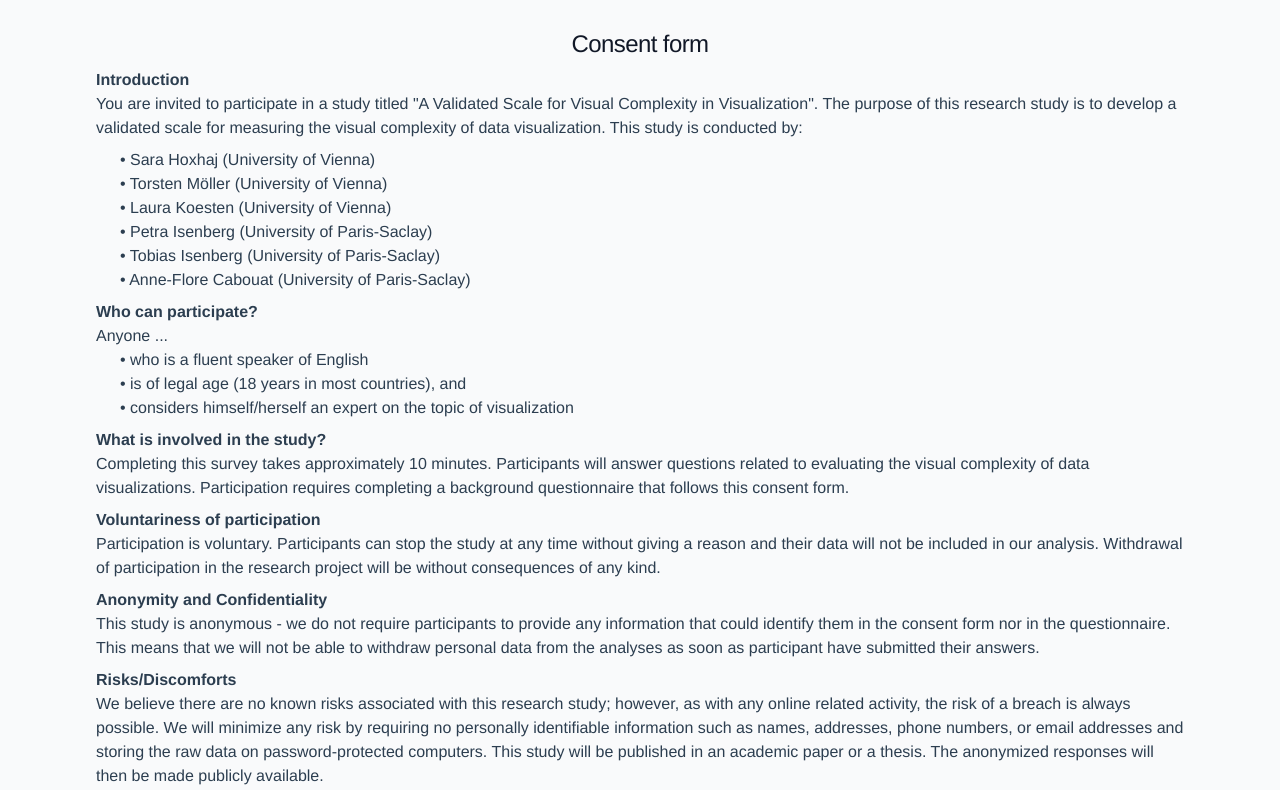
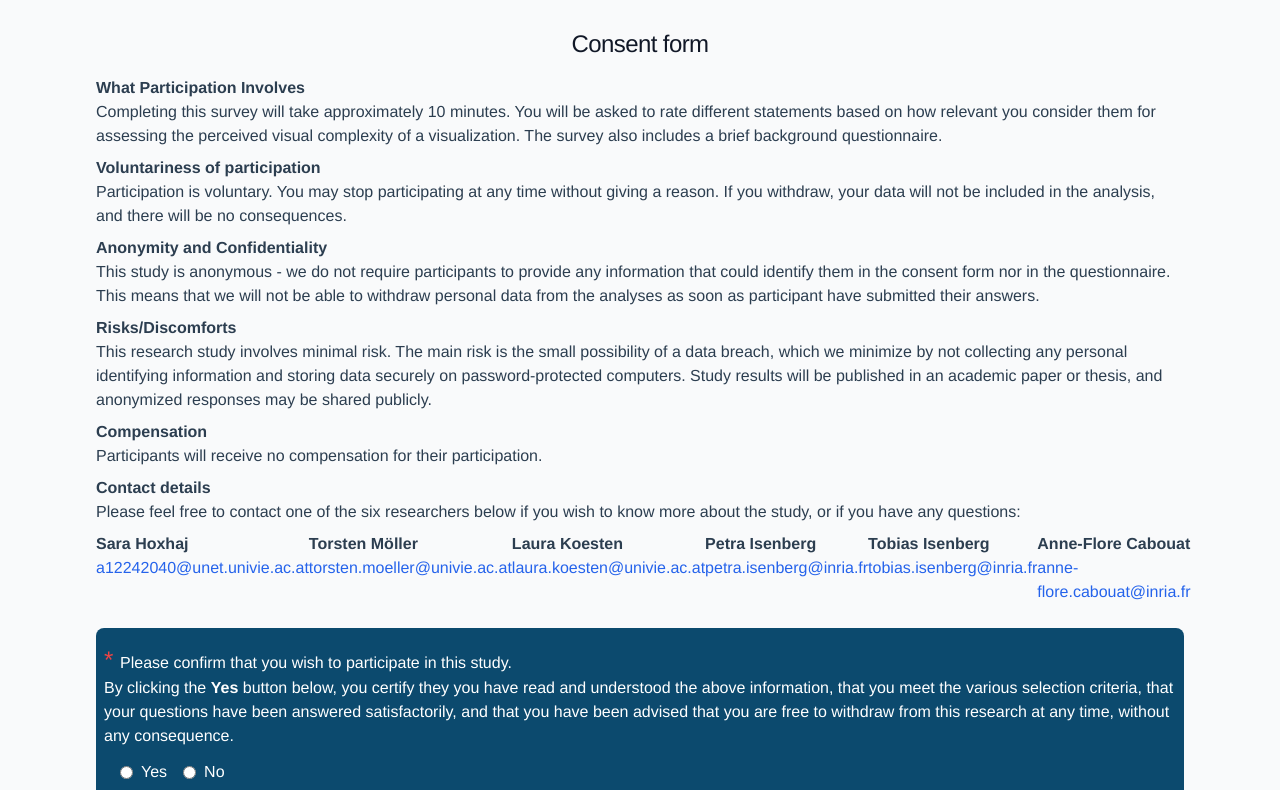
Before and after one commit to sarahoxhaj/cognitiveInterviews, a Vue app: page /ConsentForm in a window 1280 px wide. Shown: the top 790 px of the page. Built offline with nearby package versions, Linux system fonts and the light colour scheme.

Commit message:
suggested changes

```diff
--- a/public/index.html
+++ b/public/index.html
@@ -5,7 +5,7 @@
     <meta http-equiv="X-UA-Compatible" content="IE=edge">
     <meta name="viewport" content="width=device-width,initial-scale=1.0">
     <link rel="icon" href="<%= BASE_URL %>favicon.ico">
-    <title><%= htmlWebpackPlugin.options.title %></title>
+    <title>Visual Complexity - Survey</title>
     <script src="https://cdn.tailwindcss.com"></script>
   </head>
   <body>
--- a/src/components/BackgroundView.vue
+++ b/src/components/BackgroundView.vue
@@ -10,12 +10,12 @@
 
             <div>
                 <label class="flex items-center dark:text-white mt-2">
-                    <input type="radio" name="choice" value="woman" class="mr-2 ">
-                    Woman
+                    <input type="radio" name="choice" value="female" class="mr-2 ">
+                    Female
                 </label>
                 <label class="flex items-center dark:text-white mt-2">
-                    <input type="radio" name="choice" value="man" class="mr-2 ">
-                    Man
+                    <input type="radio" name="choice" value="male" class="mr-2 ">
+                    Male
                 </label>
                 <label class="flex items-center dark:text-white mt-2">
                     <input type="radio" name="choice" value="diverse" class="mr-2 ">
@@ -34,7 +34,7 @@
                 <div>
                     <p>
                         <span class="text-red-500 text-2xl">* </span>
-                        <span class="dark:text-white"> <b>What is your age?</b></span>
+                        <span class="dark:text-white"> <b>What is your age group?</b></span>
                     </p>
 
                     <select v-model="age" id="age" required
@@ -45,6 +45,7 @@
                         <option value="35-44" class="dark:text-zinc-400">35-44</option>
                         <option value="45-54" class="dark:text-zinc-400">45-54</option>
                         <option value="54-64" class="dark:text-zinc-400">54-64</option>
+                        <option value="older" class="dark:text-zinc-400">65+</option>
                     </select>
                 </div>
 
--- a/src/components/ConsentForm.vue
+++ b/src/components/ConsentForm.vue
@@ -3,7 +3,7 @@
     <div class="bg-gray-50 dark:bg-slate-600 flex flex-col min-h-screen">
         <p class="mb-2 text-2xl tracking-tight text-gray-900 dark:text-white mt-7 text-center">Consent form</p>
         <div class="text-left px-24 dark:text-white">
-            <p><b>Introduction</b></p>
+            <!-- <p><b>Introduction</b></p>
             <p>You are invited to participate in a study titled "A Validated Scale for Visual Complexity in
                 Visualization". The
                 purpose of this research study is to develop a validated scale for measuring the visual complexity of
@@ -13,32 +13,28 @@
             <p class="pl-6">• Laura Koesten (University of Vienna)<br></p>
             <p class="pl-6">• Petra Isenberg (University of Paris-Saclay)<br></p>
             <p class="pl-6">• Tobias Isenberg (University of Paris-Saclay)<br></p>
-            <p class="pl-6">• Anne-Flore Cabouat (University of Paris-Saclay)<br></p>
-            <p class="mt-2"><b>Who can participate?</b></p>
+            <p class="pl-6">• Anne-Flore Cabouat (University of Paris-Saclay)<br></p> -->
+            <!-- <p class="mt-2"><b>Who can participate?</b></p>
             <p>Anyone ...</p>
-            <p class="pl-6">• who is a fluent speaker of English</p>
-            <p class="pl-6">• is of legal age (18 years in most countries), and</p>
-            <p class="pl-6">• considers himself/herself an expert on the topic of visualization</p>
-            <p class="mt-2"><b>What is involved in the study?</b></p>
-            <p>Completing this survey takes approximately 10 minutes. Participants will answer questions related to
-                evaluating the visual complexity of data visualizations. Participation
-                requires completing a background questionnaire that follows this consent form.</p>
+            <p class="pl-6">• who is fluent in English</p>
+            <p class="pl-6">• is 18 years or older, and</p>
+            <p class="pl-6">• considers himself/herself an expert on the topic of visualization</p> -->
+            <p class="mt-2"><b>What Participation Involves</b></p>
+            <p>Completing this survey will take approximately 10 minutes. You will be asked to rate different statements
+                based on how relevant you consider them for assessing the perceived visual complexity of a
+                visualization. The survey also includes a brief background questionnaire.</p>
             <p class="mt-2"><b>Voluntariness of participation</b></p>
-            <p>Participation is voluntary. Participants can stop the study at any time without giving a reason and their
-                data will not be included in our analysis. Withdrawal of participation in the research project will be
-                without consequences of any kind.</p>
+            <p>Participation is voluntary. You may stop participating at any time without giving a reason. If you
+                withdraw, your data will not be included in the analysis, and there will be no consequences.</p>
             <p class="mt-2"><b>Anonymity and Confidentiality</b></p>
             <p>This study is anonymous - we do not require participants to provide any information that could identify
                 them in the consent form nor in the questionnaire. This means that we will not be able to withdraw
-                personal data
-                from the analyses as soon as participant have submitted their answers.</p>
+                personal data from the analyses as soon as participant have submitted their answers.</p>
             <p class="mt-2"><b>Risks/Discomforts</b></p>
-            <p>We believe there are no known risks associated with this research study; however, as with any online
-                related activity, the risk of a breach is always possible. We will minimize any risk by requiring no
-                personally identifiable information such as names, addresses, phone numbers, or email addresses and
-                storing the raw data on password-protected computers. This study will be published in an academic paper
-                or a thesis.
-                The anonymized responses will then be made publicly available.</p>
+            <p>This research study involves minimal risk. The main risk is the small possibility of a data breach, which
+                we minimize by not collecting any personal identifying information and storing data securely on
+                password-protected computers. Study results will be published in an academic paper or thesis, and
+                anonymized responses may be shared publicly.</p>
             <p class="mt-2"><b>Compensation</b></p>
             <p>Participants will receive no compensation for their participation.</p>
             <p class="mt-2"><b>Contact details</b></p>
--- a/src/components/FirstView.vue
+++ b/src/components/FirstView.vue
@@ -27,22 +27,18 @@
     </div> -->
 
     <div class="bg-gray-50 dark:bg-slate-600 flex flex-col items-center justify-start min-h-screen">
-        <p class="mb-2 text-2xl tracking-tight text-gray-900 dark:text-white mt-7">Visual complexity of data
-            visualizations -
-            item validation</p>
-        <p class="mt-5 px-80 dark:text-white">
-            You are invited to participate in our study titled "A Validated Scale for Visual Complexity in
+        <p class="mb-2 text-2xl tracking-tight text-gray-900 dark:text-white mt-14">Visual Complexity in Data Visualizations: Item Evaluation Study</p>
+        <p class="mt-5 max-w-5xl text-center dark:text-white">
+            You are invited to participate in our study that contributes to the project "A Validated Scale for Visual Complexity in
             Visualization". <br>
             Our goal is to develop a validated scale that researchers can use to let study participants rate the visual
             complexity of a visualization. </p>
-        <div class="flex space-x-4 px-52 mt-2">
-        </div>
-        <p class="mt-10 dark:text-white">
+        <p class="mt-5 dark:text-white">
             Please respond to this survey only if you:<br>
         </p>
         <div class="mt-2 dark:text-white max-w-xl mx-auto text-left">
-            • are a fluent speaker of English <br>
-            • are of legal age (18 years in most countries), and <br>
+            • are fluent in English <br>
+            • are 18 years or older, and <br>
             • consider yourself an expert on the topic of visualization.
         </div>
 
--- a/src/components/ItemValidation.vue
+++ b/src/components/ItemValidation.vue
@@ -77,7 +77,7 @@
                 single, static data visualization — <b>focusing only on its visual appearance</b>.</p><br>
             <p>Please also keep in mind that the statements should remain applicable for a great variety of data
                 visualizations and easy to understand for non expert participants.</p>
-            <p>Finally, note that the purpose of this survey is not <b>not</b> to select the final statements of the
+            <p>Finally, note that the purpose of this survey is <b>not</b> to select the final statements of the
                 scale: we seek to assess the individual relevancy of each statement, so redundancy within the list is
                 intentional at this stage.</p><br><br>
             <p>How relevant do you think the following terms are for describing the <b>perceived visual complexity of a
@@ -167,8 +167,9 @@
 
             <p class="mt-12">If you have any comments or suggestions related to this survey, please write them here.</p>
             <textarea v-model="additionalComment" id="additionalComment" rows="4"
-                class="dark:text-black mt-4 rounded-lg px-0 w-full border border-gray-300 focus:ring-0 focus:outline-none dark:placeholder-gray-400 bg-gray-50"
+                class="dark:text-black mt-4 rounded-lg px-0 w-full border-[1.5px] border-gray-400 focus:ring-0 focus:outline-none dark:placeholder-gray-400 bg-gray-50"
                 required></textarea>
+
 
             <div class="flex justify-end mt-10">
                 <button @click.prevent="saveDataToFirebase" :disabled="isSubmitting"
```
